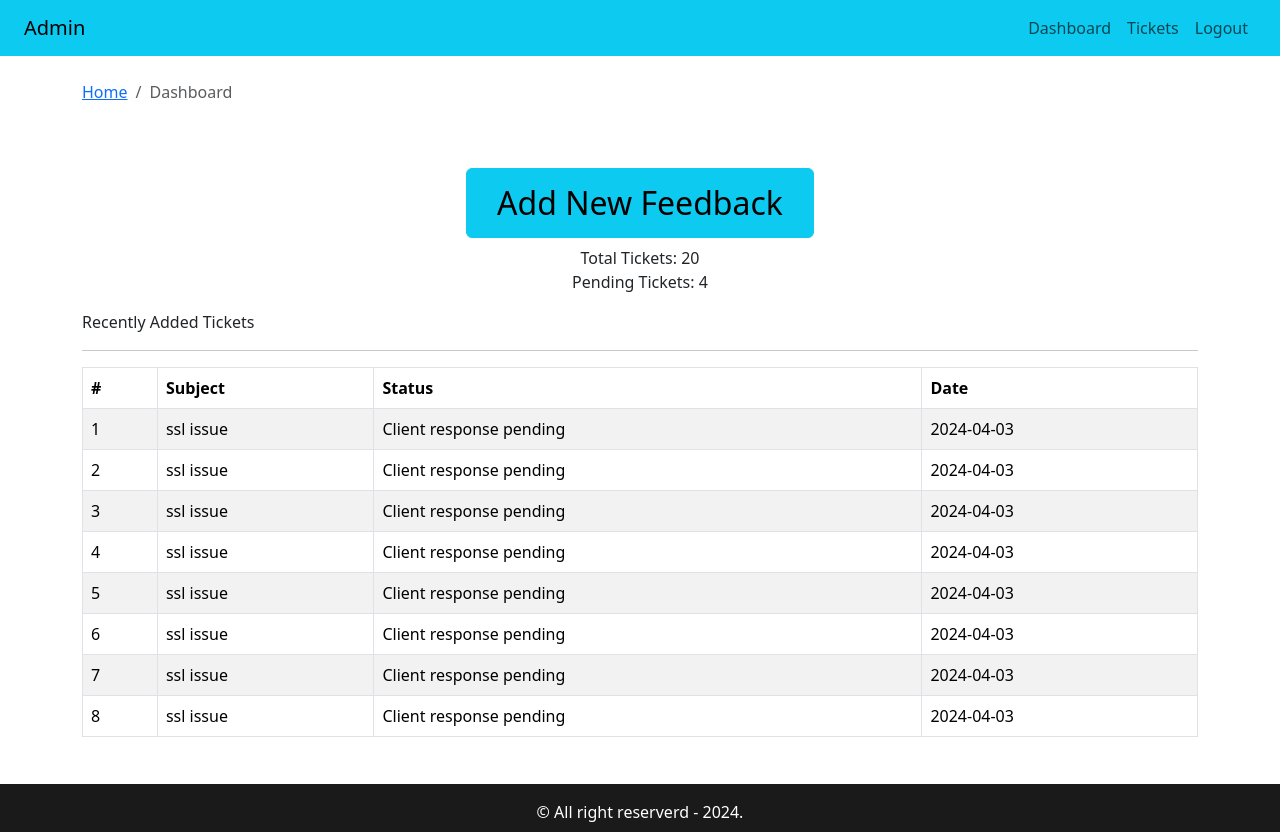
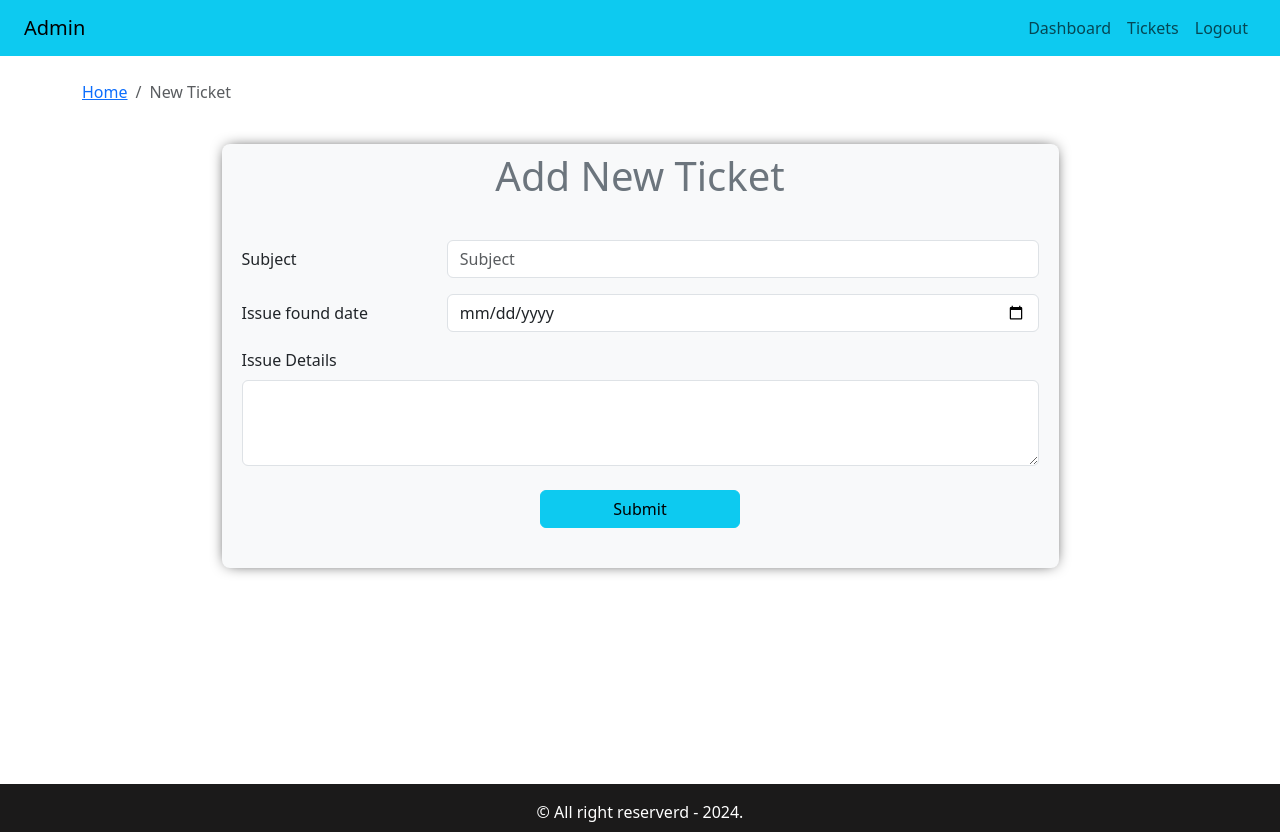
Before and after one commit to Prajakta-20/crm-user-data, a React (Create React App) app in the folder user-data-management/: page / in a window 1280 px wide. Built offline with nearby package versions, Linux system fonts and the light colour scheme.

Commit message:
Created add new ticket form

```diff
--- a/user-data-management/src/App.js
+++ b/user-data-management/src/App.js
@@ -1,15 +1,17 @@
 import "./App.css";
 import { DefaultLayout } from "./layout/DefaultLayout";
 // import {Button} from 'react-bootstrap';
-import { Dashboard } from "./page/dashboard/Dashboard";
-import { EntryPage } from "./page/entry/EntryPage";
+// import { Dashboard } from "./page/dashboard/Dashboard";
+// import { EntryPage } from "./page/entry/EntryPage";
+import { AddTicket } from "./page/new-ticket/AddTicket";
 
 function App() {
   return (
     <div className="App">
       {/* <EntryPage></EntryPage> */}
       <DefaultLayout>
-        <Dashboard />
+        {/* <Dashboard /> */}
+        <AddTicket />
       </DefaultLayout>
     </div>
   );
--- /dev/null
+++ b/user-data-management/src/components/add-ticket-form/AddTicketForm.js
@@ -0,0 +1,73 @@
+import React from "react";
+import { Form, Button, Row, Col } from "react-bootstrap";
+import PropTypes from "prop-types";
+import "./AddTicket_form.css";
+
+export const AddTicketForm = ({ handleOnSubmit, handleOnChange, frmDt }) => {
+  console.log(frmDt);
+
+  return (
+    <div>
+      <div className="mx-auto mt-4 p-2 bg-light rounded-3 w-75 add-new-ticket">
+        <h1 className="text-secondary text-center">Add New Ticket</h1>
+        <div className="container-fluid py-4">
+          <Form autoComplete="off" onSubmit={handleOnSubmit}>
+            <Form.Group as={Row} className="my-2">
+              <Form.Label column sm={3}>
+                Subject
+              </Form.Label>
+              <Col sm={9}>
+                <Form.Control
+                  name="subject"
+                  onChange={handleOnChange}
+                  value={frmDt.subject}
+                  placeholder="Subject"
+                  required
+                />
+              </Col>
+            </Form.Group>
+            <Form.Group as={Row} className="my-3">
+              <Form.Label column sm={3}>
+                Issue found date
+              </Form.Label>
+              <Col sm={9}>
+                <Form.Control
+                  type="date"
+                  name="issueDate"
+                  onChange={handleOnChange}
+                  value={frmDt.issueDate}
+                  // placeholder="Enter Password"
+                  required
+                />
+              </Col>
+            </Form.Group>
+            <Form.Group className="my-3">
+              <Form.Label>Issue Details</Form.Label>
+              <Form.Control
+                as="textarea"
+                name="details"
+                rows="3"
+                onChange={handleOnChange}
+                value={frmDt.details}
+                // placeholder="Enter Password"
+                required
+              />
+            </Form.Group>
+
+            <div className="d-grid btn-group w-25 col-2 mx-auto">
+              <Button className="my-2" type="submit" variant="info">
+                Submit
+              </Button>
+            </div>
+          </Form>
+        </div>
+      </div>
+    </div>
+  );
+};
+
+AddTicketForm.propTypes = {
+  handleOnSubmit: PropTypes.func.isRequired,
+  handleOnChange: PropTypes.func.isRequired,
+  frmDt: PropTypes.object.isRequired,
+};
--- /dev/null
+++ b/user-data-management/src/components/add-ticket-form/AddTicket_form.css
@@ -0,0 +1,3 @@
+.add-new-ticket{
+    box-shadow: 0px 0px 15px -5px black;
+}
--- /dev/null
+++ b/user-data-management/src/page/new-ticket/AddTicket.js
@@ -0,0 +1,70 @@
+import React, { useEffect, useState } from "react";
+import { Container, Row, Col } from "react-bootstrap";
+import { Breadcrupb } from "../../components/breadcrumb/Breadcrupb";
+import { AddTicketForm } from "../../components/add-ticket-form/AddTicketForm";
+import { shortText } from "../../utils/Validation";
+
+const initialFrmData = {
+  subject: "",
+  issueDate: "",
+  details: "",
+};
+
+const initialFrmError = {
+  subject: false,
+  issueDate: false,
+  details: false,
+};
+
+export const AddTicket = () => {
+  const [frmData, setFrmData] = useState(initialFrmData);
+  const [frmDataError, setFrmDataError] = useState(initialFrmError);
+
+  useEffect(() => {}, [frmData, frmDataError]);
+
+  const handleOnChange = (e) => {
+    const { name, value } = e.target;
+
+    setFrmData({
+      ...frmData,
+      [name]: value,
+    });
+    console.log(name, value);
+  };
+
+  const handleOnSubmit = async (e) => {
+    e.preventDefault();
+
+    setFrmDataError(initialFrmError);
+
+    const isSubjectValid = await shortText(frmData.subject);
+
+    setFrmDataError({
+      ...initialFrmError,
+      subject: !isSubjectValid,
+    });
+
+    console.log("Form submit request received");
+  };
+
+  return (
+    <Container>
+      <Row>
+        <Col>
+          <Breadcrupb page="New Ticket" />
+        </Col>
+      </Row>
+
+      <Row>
+        <Col>
+          <AddTicketForm
+            handleOnChange={handleOnChange}
+            handleOnSubmit={handleOnSubmit}
+            frmDt={frmData}
+            frmDataError={frmDataError}
+          />
+        </Col>
+      </Row>
+    </Container>
+  );
+};
--- /dev/null
+++ b/user-data-management/src/utils/Validation.js
@@ -0,0 +1,3 @@
+export const shortText = (str) => {
+  return str.lenght >= 3 && str.lenght <= 100;
+};
```
